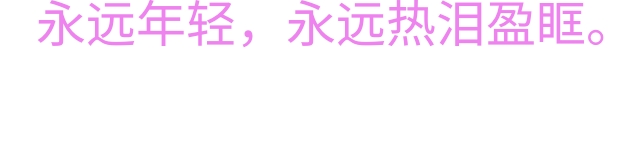
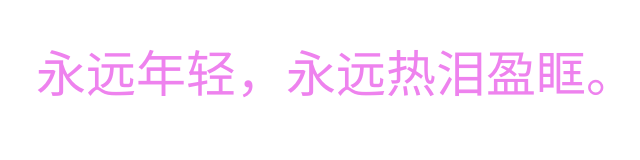
Before and after one commit to sunyanzhu/sunyanzhu.github.io, a plain HTML site: page index.html in a window 1280 px wide. Shown: the whole page, without its empty margins (304-944 px from the left). Drawn offline with Linux system fonts and the light colour scheme.

Commit message:
change css file

```diff
--- a/style/main.css
+++ /dev/null
@@ -1,12 +0,0 @@
-* {
-    margin: 0;
-    padding: 0
-}
-header {
-    width: 100%;
-    height: 150px;
-    font-size: 50px;
-    color: violet;
-    text-align: center;
-    line-height: 150px;
-}
--- a/styles/main.css
+++ b/styles/main.css
@@ -4,9 +4,9 @@
 }
 header {
     width: 100%;
-    height: 100px;
+    height: 150px;
     font-size: 50px;
     color: violet;
     text-align: center;
-    line-height: 50px;
+    line-height: 150px;
 }
```
